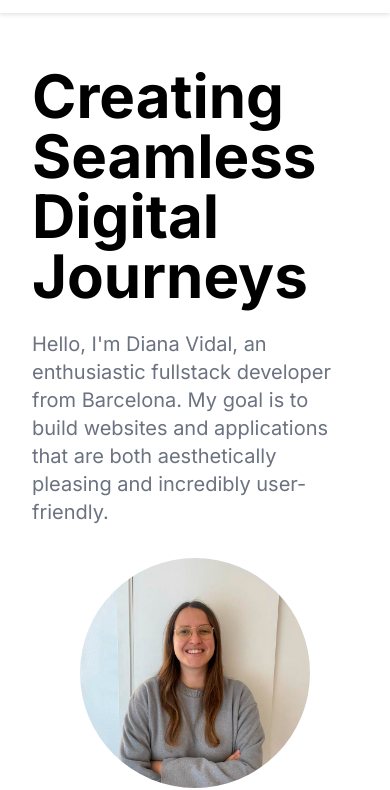
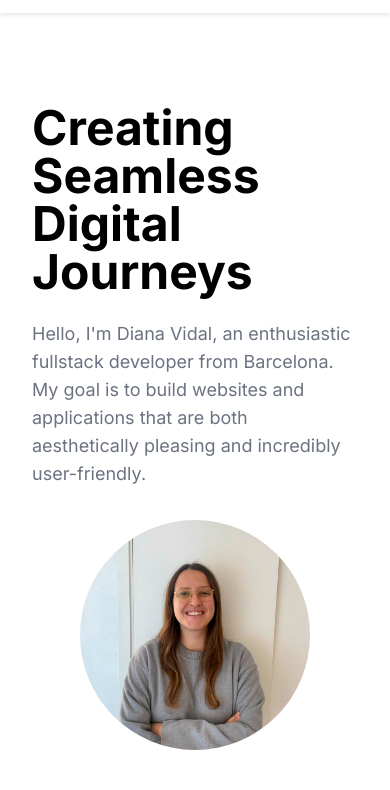
Before and after one commit to dvidaal/portfolio_dev, an Astro site: page / in a window 390 px wide. Shown: the part 59-849 px from the top of the page. Built offline with nearby package versions, Linux system fonts and the light colour scheme; Astro itself is replaced by a stand-in of ours.

Commit message:
Fix title size for mobile

```diff
--- a/src/components/Hero.astro
+++ b/src/components/Hero.astro
@@ -1,17 +1,19 @@
 <section class="hero bg-white text-black flex justify-center">
   <div class="hero-content flex flex-col md:flex-row items-center justify-between w-full max-w-screen-xl px-8">
+
     <div class="text-content text-left md:mr-16 md:w-2/3">
-      <h1 class="text-6xl md:text-8xl font-bold mb-6 text-left w-full max-w-3xl">
+   <h1 class="text-5xl md:text-8xl font-bold mb-6 text-left w-full max-w-3xl">
      Creating Seamless Digital Journeys
    </h1>
-      <p class="text-xl mb-8 text-gray-500">
+   <p class="text-lg md:text-xl mb-8 text-gray-500">
      Hello, I'm Diana Vidal, an enthusiastic fullstack developer from Barcelona. My goal is to build websites and applications that are both aesthetically pleasing and incredibly user-friendly.
    </p>
 </div>
 
-    <div class="md:w-1/3 flex justify-center">
-      <img src="diana.png" alt="Foto Diana" class="w-[230px] h-[230px] rounded-full object-cover mb-4">
+    <div class="md:w-1/3 flex justify-center md:justify-end">
+  <img src="diana.png" alt="Foto Diana" class="w-[230px] h-[230px] md:w-[300px] md:h-[300px] rounded-full object-cover mb-4">
 </div>
+
   </div>
 </section>
 
```
Lines whose indentation alone changed are shown as unchanged.
